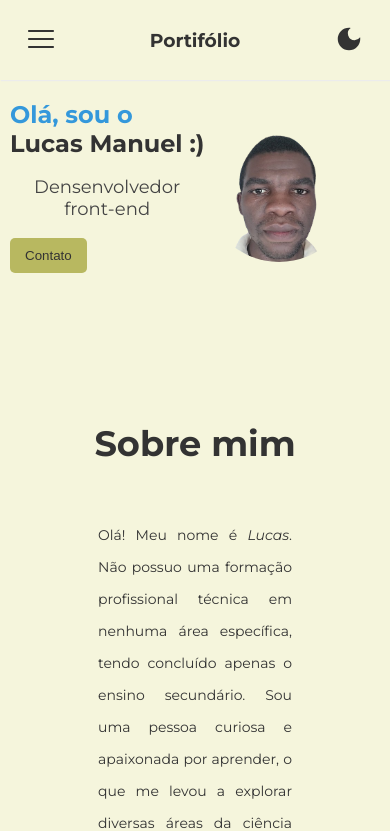
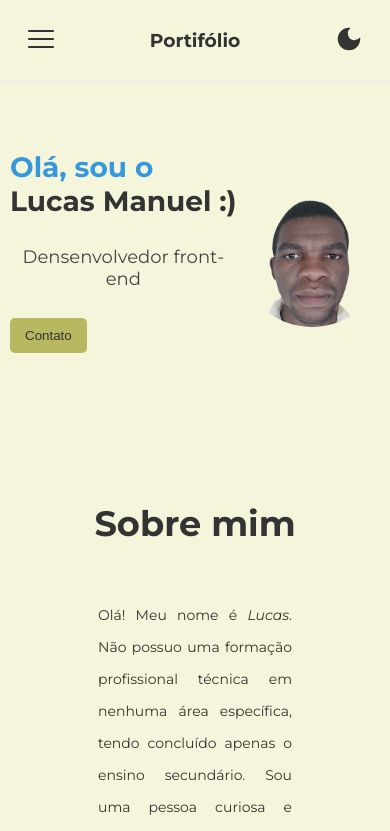
Before and after one commit to Lucasmanuelmz/portifolio.app, a React (Vite) app: page / in a window 390 px wide. Shown: the top 831 px of the page. Built offline with nearby package versions, Linux system fonts and the light colour scheme.

Commit message:
Alerei o padding do text-1 e o tamanho do subtitle 1 e 2

```diff
--- a/src/App.css
+++ b/src/App.css
@@ -175,21 +175,22 @@ footer {
 
 @media (max-width: 480px) {
   .container {
-    padding-top: 100px;
+    padding-top: 150px;
     flex-flow: wrap;
     margin: 0;
   }
 
   .subtitle-1 {
-    font-size: 24px;
+    font-size: 28px;
   }
 
   .subtitle-2{
-    font-size: 24px;
+    font-size: 28px;
   }
 
   .text-1 {
     font-size: 18px;
+    padding: 10px;
   }
 
   .n-container {
```
